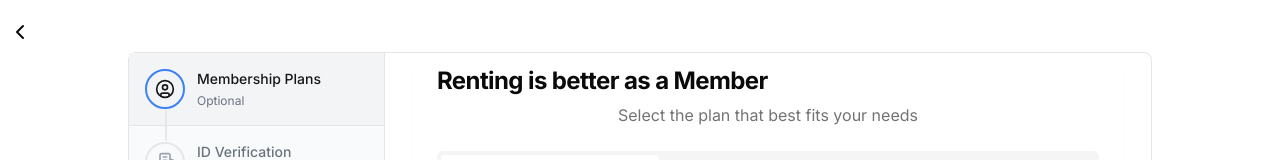
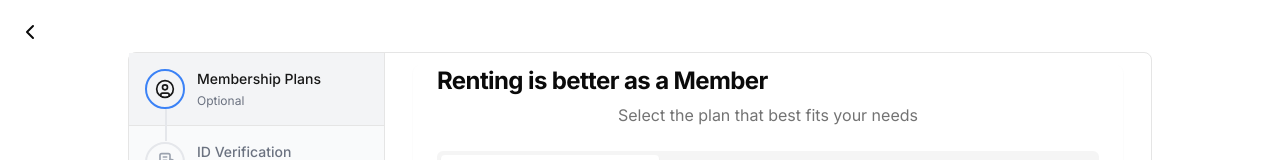
Before and after one commit to techrented123/rental-app, a Next.js app: page /apply in a window 1280 px wide. Shown: the top 160 px of the page. Built offline with nearby package versions, Linux system fonts and the light colour scheme.

Commit message:
fix(css): add left margin

```diff
--- a/app/apply/page.tsx
+++ b/app/apply/page.tsx
@@ -88,7 +88,7 @@ export default function Home() {
 
   return (
     <div className="md:mt-3 flex-col md:flex justify-start h-screen items-start gap-4 md:gap-0">
-      <div className="p-2 hover:bg-blue-300 w-[40px] h-[40px] rounded-full ">
+      <div className="p-2 hover:bg-blue-100 ml-2.5 w-[40px] h-[40px] rounded-full ">
         <Link href={`/?slug=${slug}`} className="">
           <ChevronLeft />
         </Link>
```
